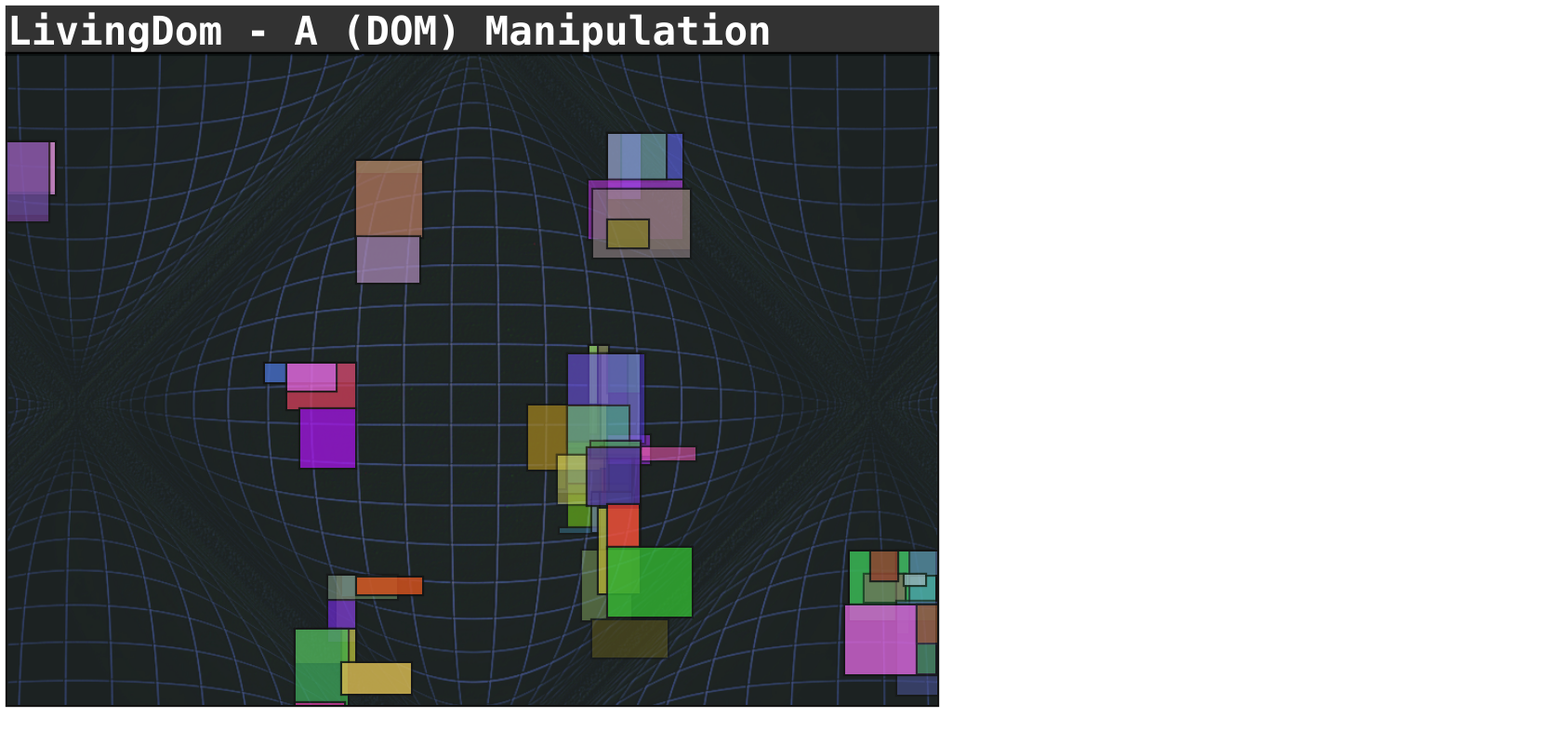
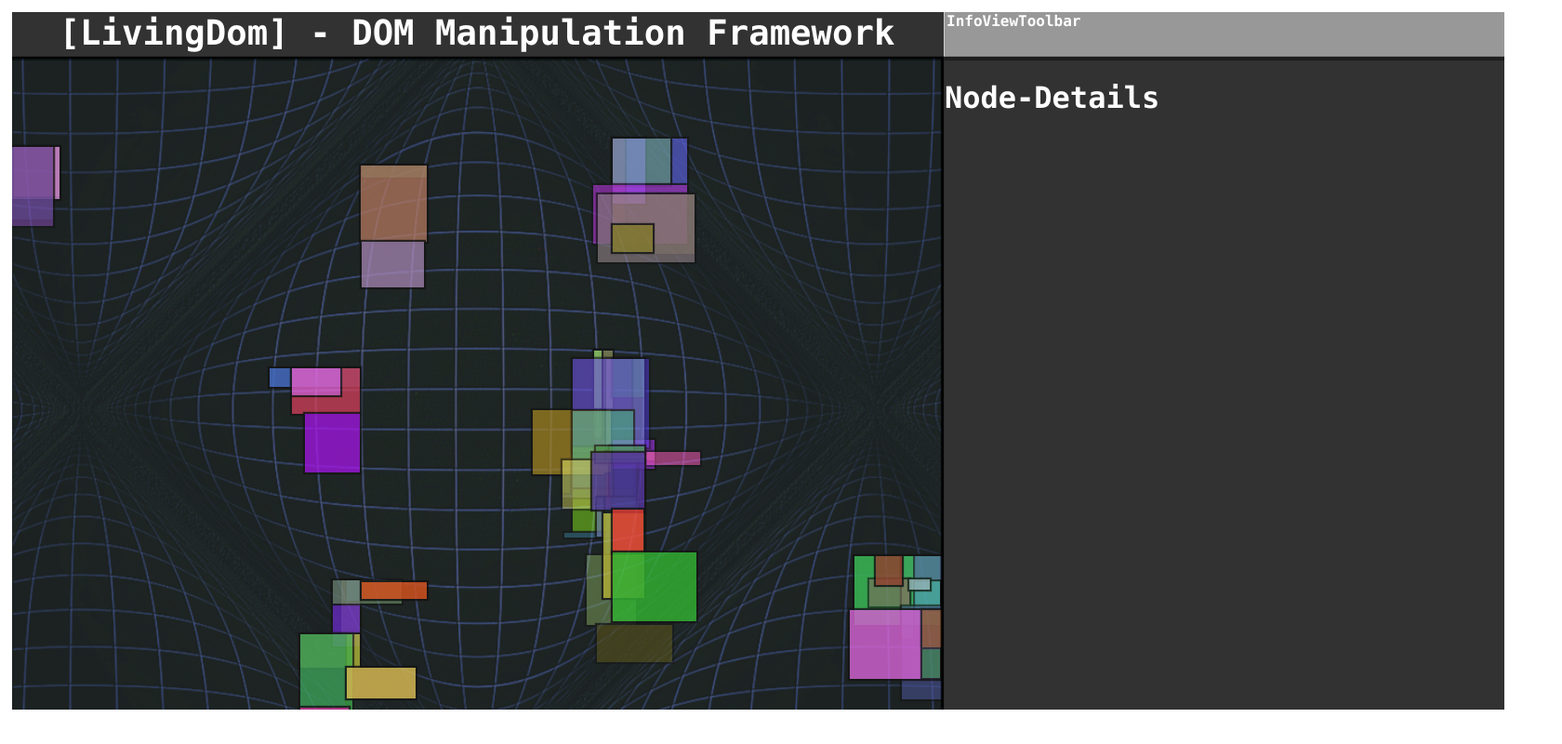
Before and after one commit to gerbsoom/LivingDom, a PHP site: page / in a window 1680 px wide. Shown: the whole page at 93% size. Run offline with PHP 8.4, Linux system fonts and the light colour scheme.

Commit message:
Add InfoViewPanel parts and event handling .

```diff
--- a/css/style.css
+++ b/css/style.css
@@ -6,7 +6,49 @@
  * @author Markus Riegert <desmodul@drow-land.de>
  */
 
-.dom-table
+div.alignerDiv
+{
+    padding: 5px;
+    width: 1650px;
+    height: 760px;
+}
+
+div.maindiv
+{
+    padding: 0;
+    width: 1605px;
+    height: 750px;
+    overflow: hidden;
+}
+
+div.dom-leftContent
+{
+    padding: 0;
+    width: 1000px;
+    height: 750px;
+    float: left;
+}
+
+div.dom-header
+{
+    padding: 0;
+    width: 1000px;
+    height: 50px;
+    text-align: center;
+
+    color: #FFFFFF;
+    background-color: #000000;
+    opacity: 0.8;
+    box-shadow: 0 0 1px 2px #000000;
+
+    font-size: 28pt;
+    font-weight: bold;
+    font-family: Consolas, monospace;
+    font-style: inherit;
+    text-decoration: inherit;
+}
+
+table.dom-table
 {
     /*background: rgba(0, 0, 0, 0.8);*/
     background: url("../img/grid4.png") no-repeat;
@@ -27,18 +69,46 @@
     font-family: Consolas, monospace;
 }
 
-.dom-header
+div.infoview-toolbar
 {
-    width: 1000px;
+    padding: 0;
+    width: 600px;
     height: 50px;
+    float: right;
+
+    color: #FFFFFF;
+    background-color: #000000;
+    opacity: 0.4;
+    box-shadow: 0 0 1px 2px #000000;
+
+    font-size: 12pt;
+    font-weight: bold;
+    font-family: Consolas, monospace;
+    font-style: inherit;
+    text-decoration: inherit;
+}
+
+div.toolbar-spacer
+{
+    padding: 0;
+    width: 50px;
+    float: left;
+}
+
+div.dom-infoview
+{
+    padding: 2px;
+    width: 600px;
+    height: 700px;
+    float: right;
 
     color: #FFFFFF;
     background-color: #000000;
     opacity: 0.8;
     box-shadow: 0 0 1px 2px #000000;
 
-    font-size: 32pt;
-    font-weight: bold;
+    font-size: 12pt;
+    font-weight: normal;
     font-family: Consolas, monospace;
     font-style: inherit;
     text-decoration: inherit;
--- a/index.php
+++ b/index.php
@@ -21,14 +21,25 @@
         <script type="text/javascript" src="js/model/HtmlEntity.js"></script>
         <script type="text/javascript" src="js/model/HtmlStructure.js"></script>
         <script type="text/javascript" src="js/model/StructuredDomNode.js"></script>
+        <script type="text/javascript" src="js/controller/clickhandler.js"></script>
 
     </head>
-    <body onload="startApp(50);">
-
-    <?PHP
-        require_once("php/view/gen-dom-header.php");
-        require_once("php/view/gen-dom-background.php");
-    ?>
-
+    <body>
+        <div class="alignerDiv">
+            <div class="maindiv">
+                <div class="dom-leftContent" id="dom-leftContent">
+                        <?PHP
+                            require_once("php/view/gen-dom-header.php");
+                            require_once("php/view/gen-dom-table.php");
+                        ?>
+                </div>
+                    <?PHP
+                        require_once("php/view/gen-dom-infoview.php");
+                    ?>
+            </div>
+        </div>
+        <script>
+            startApp(50);
+        </script>
     </body>
 </html>
--- /dev/null
+++ b/js/controller/clickhandler.js
@@ -0,0 +1,45 @@
+/**
+ * This file is part of LivingDom - A DOM Manipulation Framework.
+ * Please check the file LICENSE.md for information about the license.
+ *
+ * @copyright Markus Riegert 2015
+ * @author Markus Riegert <desmodul@drow-land.de>
+ */
+
+/**
+ * ClickHandler allows to register an HtmlEntity with its unique ID for fast retrieving referenced data from it.
+ *
+ * @constructor
+ */
+function ClickHandler()
+{
+    var registeredElements = [];
+
+    /**
+     * Registers the unique element ID with an HtmlEntity reference to further handle click events.
+     *
+     * @param _elementId The unique ID of the element that register at the ClickHandler.
+     * @param _htmlEntity The HtmlEntity/element that gets registered at the ClickHandler.
+     */
+    this.registerElement = function(_elementId, _htmlEntity)
+    {
+        // toDo: Check why there come functions in inszted of elemnt IDs
+        registeredElements[_elementId] = _htmlEntity;
+    };
+
+    /**
+     * Handles click events from the given element ID of the corresponding HtmlEntity.
+     *
+     * @param _elementId The element ID of the HtmlEntity where the click event was created..
+     */
+    this.handleClick = function(_elementId)
+    {
+        console.log("Fetched clicked for element with ID " + _elementId);
+        var htmlStructure = registeredElements[_elementId].getHtmlStructure();
+        var parentDomNode = htmlStructure.getStructuredDomNode().getParentDomNode();
+
+        // parentDomNode.getHtmlStructure().removeAllEntities();
+        // all HtmlStructures do NOT contain any HtmlEntities...?
+        getNextStructuredDomNode().addHtmlStructure(htmlStructure);
+    }
+}
--- a/js/model/HtmlEntity.js
+++ b/js/model/HtmlEntity.js
@@ -22,11 +22,17 @@ function HtmlEntity(_type, _subElementId, _classId, _styleSetConfig, _htmlStruct
     var classId = _classId;
     var subElementId = _subElementId;
     var htmlStructure = _htmlStructure;
+    var clickHandler = new ClickHandler();
+    clickHandler.registerElement(subElementId, this);
+
     var htmlElement = document.createElement(_type);
 
     htmlElement.setAttribute('id', subElementId);
     if (_classId) htmlElement.setAttribute('class', _classId);
     if (_styleSetConfig != null) htmlElement.setAttribute('style', _styleSetConfig);
+
+    // add EventListener to handle clicks on the focused HTML-Element
+    htmlElement.addEventListener('click', function() { clickHandler.handleClick(subElementId) }, false);
 
     /**
      * Returns the unique ID of this HtmlEntity.
--- a/php/view/gen-dom-background.php
+++ /dev/null
@@ -1,32 +0,0 @@
-<!--
-/**
-* This file is part of LivingDom - A DOM Manipulation Framework.
-* Please check the file LICENSE.md for information about the license.
-*
-* @copyright Markus Riegert 2015
-* @author Markus Riegert <desmodul@drow-land.de>
-*/-->
-
-<div id="dom-backgound">
-    <table class="dom-table" id="dom-table">
-        <tr id="dom-table-tr1" class="dom-table-tr">
-            <td id="dom-table-td_11" class="dom-table-td"></td>
-            <td id="dom-table-td_21" class="dom-table-td"></td>
-            <td id="dom-table-td_31" class="dom-table-td"></td>
-        </tr>
-
-        <tr id="dom-table-tr2" class="dom-table-tr">
-            <td id="dom-table-td_12" class="dom-table-td"></td>
-            <td id="dom-table-td_22" class="dom-table-td">
-                <div id="dom-table-div-root"></div>
-            </td>
-            <td id="dom-table-td_32" class="dom-table-td"></td>
-        </tr>
-
-        <tr id="dom-table-tr3" class="dom-table-tr">
-            <td id="dom-table-td_13" class="dom-table-td"></td>
-            <td id="dom-table-td_23" class="dom-table-td"></td>
-            <td id="dom-table-td_33" class="dom-table-td"></td>
-        </tr>
-    </table>
-</div>
--- a/php/view/gen-dom-header.php
+++ b/php/view/gen-dom-header.php
@@ -8,5 +8,5 @@
 */-->
 
 <div class="dom-header" id="dom-header">
-LivingDom - A (DOM) Manipulation Framework
+[LivingDom] - DOM Manipulation Framework
 </div>
--- a/php/view/gen-dom-infoview.php
+++ b/php/view/gen-dom-infoview.php
@@ -7,6 +7,10 @@
 * @author Markus Riegert <desmodul@drow-land.de>
 */-->
 
-<div class="dom-infoView" id="dom-infoView_1">
+<div class="infoview-toolbar" id="dom-infoView_Header">
+    <div class="toolbar-spacer"></div><div>InfoViewToolbar</div>
+</div>
 
+<div class="dom-infoview" id="dom-infoView_1">
+    <h1>Node-Details</h1>
 </div>
--- /dev/null
+++ b/php/view/gen-dom-table.php
@@ -0,0 +1,29 @@
+<!--
+/**
+* This file is part of LivingDom - A DOM Manipulation Framework.
+* Please check the file LICENSE.md for information about the license.
+*
+* @copyright Markus Riegert 2015
+* @author Markus Riegert <desmodul@drow-land.de>
+*/-->
+<table class="dom-table" id="dom-table">
+    <tr id="dom-table-tr1" class="dom-table-tr">
+        <td id="dom-table-td_11" class="dom-table-td"></td>
+        <td id="dom-table-td_21" class="dom-table-td"></td>
+        <td id="dom-table-td_31" class="dom-table-td"></td>
+    </tr>
+
+    <tr id="dom-table-tr2" class="dom-table-tr">
+        <td id="dom-table-td_12" class="dom-table-td"></td>
+        <td id="dom-table-td_22" class="dom-table-td">
+            <div id="dom-table-div-root"></div>
+        </td>
+        <td id="dom-table-td_32" class="dom-table-td"></td>
+    </tr>
+
+    <tr id="dom-table-tr3" class="dom-table-tr">
+        <td id="dom-table-td_13" class="dom-table-td"></td>
+        <td id="dom-table-td_23" class="dom-table-td"></td>
+        <td id="dom-table-td_33" class="dom-table-td"></td>
+    </tr>
+</table>
```
Also changed, not shown: js/model/HtmlStructure.js (+17 -0 lines), 1 other file.
